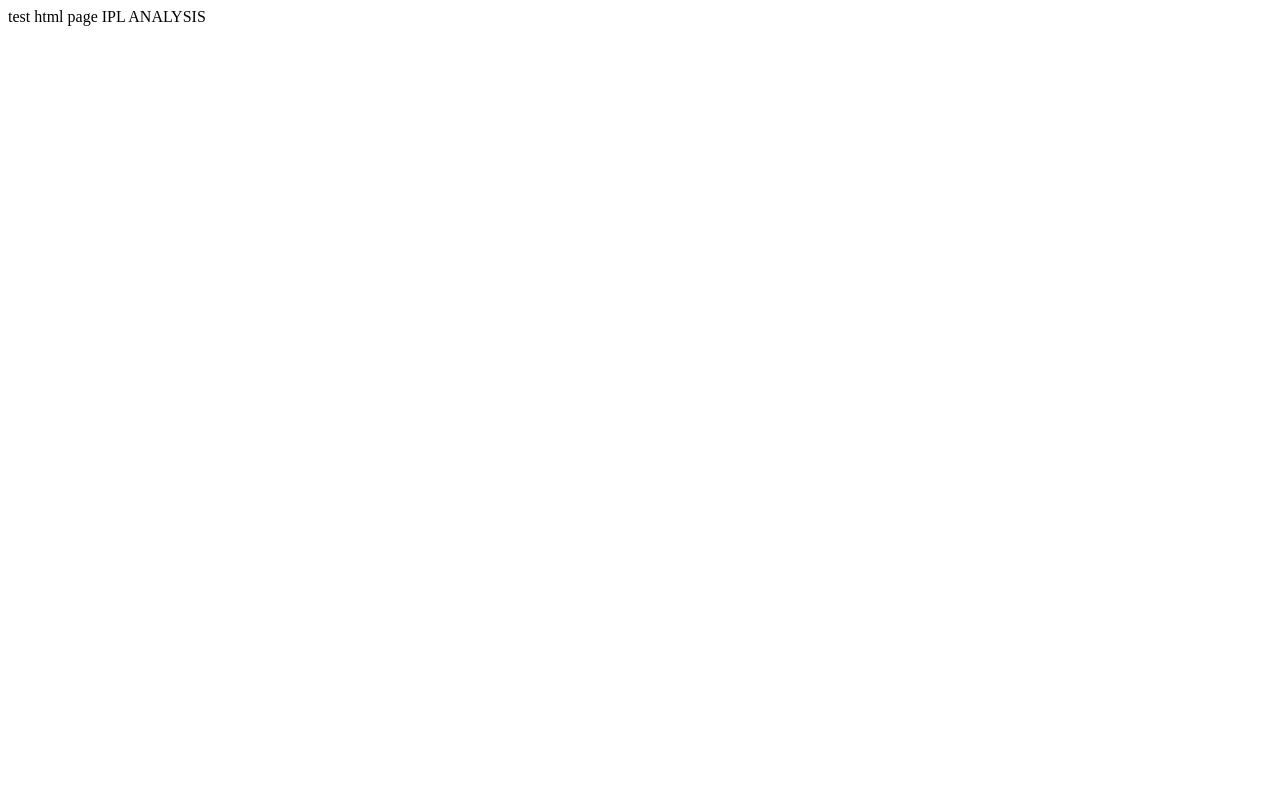
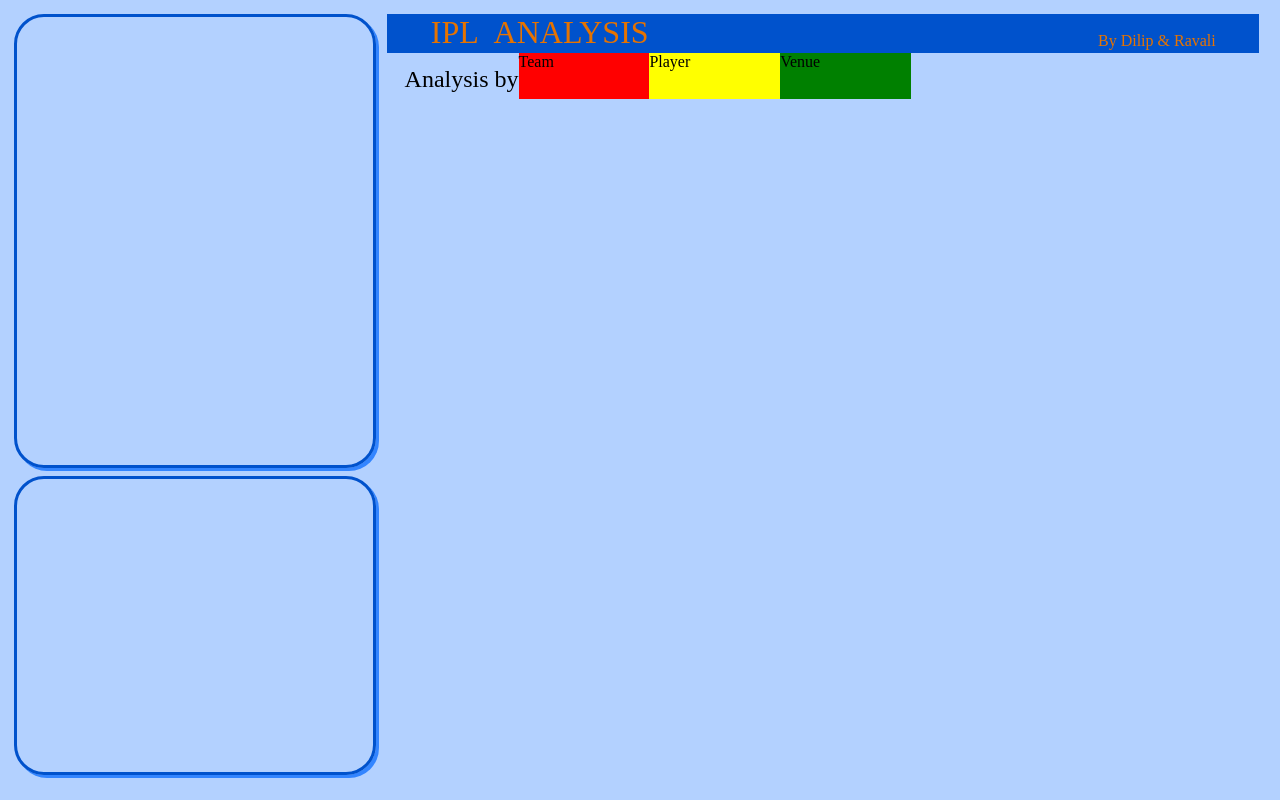
Before and after one commit to Ravali5/IPL_Analysis, a plain HTML site: page templates/index.html in a window 1280 px wide. Drawn offline with nearby package versions, Linux system fonts and the light colour scheme; no server answers.

Commit message:
base page initial commit

```diff
--- a/templates/index.html
+++ b/templates/index.html
@@ -1,2 +1,112 @@
-test html page
-IPL ANALYSIS
+<html>
+<head>
+	<title>IPL Analysis</title>
+	<script src='https://d3js.org/d3.v4.min.js'></script>
+	<script src="https://ajax.googleapis.com/ajax/libs/jquery/3.3.1/jquery.min.js"></script>
+	<style type="text/css">
+		.line {
+		  fill: none;
+		  stroke: steelblue;
+		  stroke-width: 2px;
+		}
+	</style>
+</head>
+<body>
+	<div id="main">
+		<div id="right" >
+			<div id="right-top"></div>
+			<div id="right-bottom"></div>
+		</div>
+		<div id="left" >
+			<div id="heading" >
+				<span style="margin-left: 5%;float: left;font-size: 2em">IPL &nbspANALYSIS</span>
+				<span style="float: right; margin-right: 5%;margin-top: 2%;font-size: 1em">By Dilip & Ravali</span>
+			</div>
+			<div id="menubar" style="width: 100%;float: left;height: 6%;background-color: transparent;">
+				<span style="margin-left: 2%;margin-top: 1.5%;float: left;font-size: 1.5em">Analysis by  </span>
+				<div style="width: 15%;height: 100%;background-color: red;float: left"> Team </div>
+				<div style="width: 15%;height: 100%;background-color: yellow;float: left"> Player </div>
+				<div style="width: 15%;height: 100%;background-color: green;float: left"> Venue </div>
+			</div>
+		</div>
+	</div>
+	<div id="references">
+			<button style="width:150px;height:50px;background-color:#0066cc;color:white;border-radius: 25px" id="refButton"> CLOSE </button>
+	</div>
+</body>
+<script type="text/javascript">
+	$.post("/test", {'data': 'received'}, function(data){
+	      console.log(data);
+    });
+
+	d3.select("body")
+		.style("background-color","#b3d1ff")
+
+	d3.select("#main")
+		.style("z-index","1")
+		.style("float","left")
+		.style("width","100%")
+		.style("height","100%");
+
+	d3.select("#right")
+		.style("width","29%")
+		.style("height","98.5%")
+		.style("margin-top","0.5%")
+		.style("margin-left","0.5%")
+		.style("float","left")
+		.style("background-color","transparent");
+
+	d3.select("#left")
+		.style("width","69%")
+		.style("height","98.5%")
+		.style("margin-top","0.5%")
+		.style("margin-left","0.5%")
+		.style("float","left")
+		.style("background-color","transparent");
+
+	d3.select("#right-top")
+		.style("width","97%")
+		.style("height","58%")
+		.style("margin-bottom","2%")
+		.style("border-style","solid")
+		.style("border-radius","30px")
+		.style("border-color","#0052cc")
+		.style("box-shadow","3px 3px #3385ff");
+
+	d3.select("#right-bottom")
+		.style("width","97%")
+		.style("height","38%")
+		.style("margin-bottom","2%")
+		.style("border-style","solid")
+		.style("border-radius","30px")
+		.style("border-color","#0052cc")
+		.style("box-shadow","3px 3px #3385ff");
+
+	d3.select("#heading")
+		.style("width","100%")
+		.style("height","5%")
+		.style("float","left")
+		.style("background-color","#0052cc")
+		.style("color","#e67300");
+
+	d3.select("#references")
+		.style("width","99%")
+		.style("height","98%")
+		.style("background-color","#cce6ff")
+		.style("z-index","2")
+		.style("float","left")
+		.style("position","absolute")
+		.style("text-align","center");
+
+    d3.select("#references").style("display","none");
+	d3.select("#refButton")
+		.on("click",function(){
+			d3.select("#references").style("display","none");
+		});
+	d3.select("#refAnc")
+		.on("click",function(){
+			d3.select("#references").style("display","block");
+		});
+
+</script>
+</html>
```
